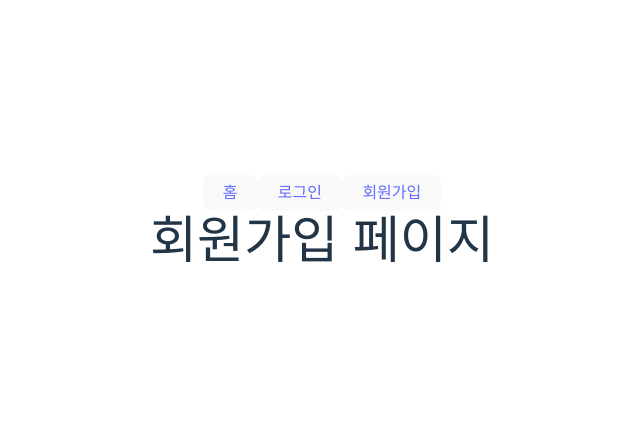
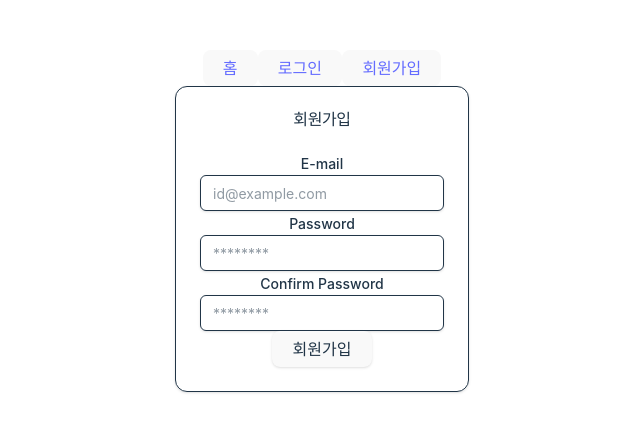
Before and after one commit to Bob-Buddy/bob-buddy-FE, a React (Vite) app: page /auth/signup in a window 1280 px wide. Shown: the part 179-610 px from the top of the page, without its empty margins (318-958 px from the left). Built offline with nearby package versions, Linux system fonts and the light colour scheme.

Commit message:
add SignupPage (#9)
SignupPage 추가 및 기본 UI 구성, signupSchma 추가

```diff
--- a/src/pages/auth/SignUpPage.tsx
+++ b/src/pages/auth/SignUpPage.tsx
@@ -1,10 +1,73 @@
+import InputContainer from '@/components/InputContainer';
+import { Button } from '@/components/ui/button';
+import { Card, CardHeader, CardTitle, CardContent } from '@/components/ui/card';
+import { Form, FormField } from '@/components/ui/form';
+import { Input } from '@/components/ui/input';
+import { SignupFormValues, signupSchma } from '@/schemas/auth.schma';
+import { zodResolver } from '@hookform/resolvers/zod';
 import { FC } from 'react';
+import { useForm } from 'react-hook-form';
 
 const SignUpPage: FC = () => {
+  const form = useForm<SignupFormValues>({
+    resolver: zodResolver(signupSchma),
+    defaultValues: {
+      email: '',
+      password: '',
+      confirmPassword: '',
+    },
+  });
+
+  const onSubmit = async (values: SignupFormValues) => {
+    console.log('회원가입', values);
+  };
+
   return (
-    <div>
-      <h1>회원가입 페이지</h1>
-    </div>
+    <Card>
+      <CardHeader>
+        <CardTitle>회원가입</CardTitle>
+      </CardHeader>
+      <CardContent>
+        <Form {...form}>
+          <form onSubmit={form.handleSubmit(onSubmit)}>
+            {/* email 입력 */}
+            <FormField
+              control={form.control}
+              name="email"
+              render={({ field }) => (
+                <InputContainer label="E-mail">
+                  <Input placeholder="id@example.com" type="email" {...field} />
+                </InputContainer>
+              )}
+            />
+
+            {/* 비밀번호 입력 */}
+            <FormField
+              control={form.control}
+              name="password"
+              render={({ field }) => (
+                <InputContainer label="Password">
+                  <Input placeholder="********" type="password" {...field} />
+                </InputContainer>
+              )}
+            />
+
+            {/* 비밀번호 확인인 */}
+            <FormField
+              control={form.control}
+              name="confirmPassword"
+              render={({ field }) => (
+                <InputContainer label="Confirm Password">
+                  <Input placeholder="********" type="password" {...field} />
+                </InputContainer>
+              )}
+            />
+
+            <Button type="submit">회원가입</Button>
+          </form>
+        </Form>
+      </CardContent>
+    </Card>
   );
 };
 
--- a/src/schemas/auth.schma.ts
+++ b/src/schemas/auth.schma.ts
@@ -5,4 +5,16 @@ export const loginSchema = z.object({
   password: z.string().min(8, '비밀번호는 최소 8자 이상이어야 합니다').max(100, '비밀번호가 너무 깁니다'),
 });
 
+export const signupSchma = z
+  .object({
+    email: z.string().email('올바른 이메일을 입력해주세요'),
+    password: z.string().min(8, '비밀번호는 최소 8자 이상이어야 합니다').max(100, '비밀번호가 너무 깁니다'),
+    confirmPassword: z.string(),
+  })
+  .refine((data) => data.password === data.confirmPassword, {
+    message: '비밀번호가 일치하지 않습니다',
+    path: ['confirmPassword'],
+  });
+
 export type LoginFormValues = z.infer<typeof loginSchema>;
+export type SignupFormValues = z.infer<typeof signupSchma>;
```
